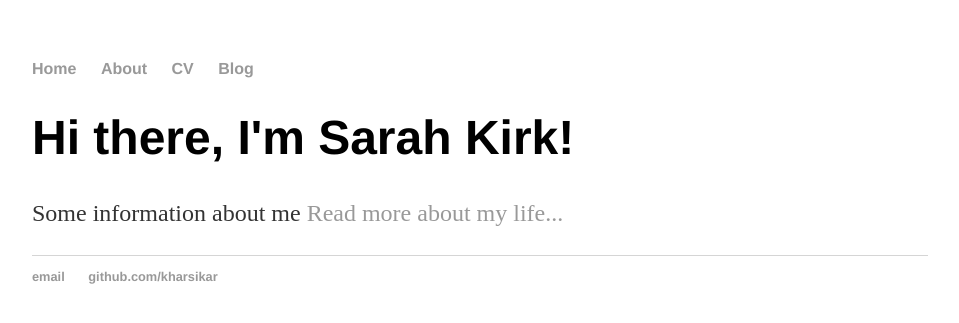
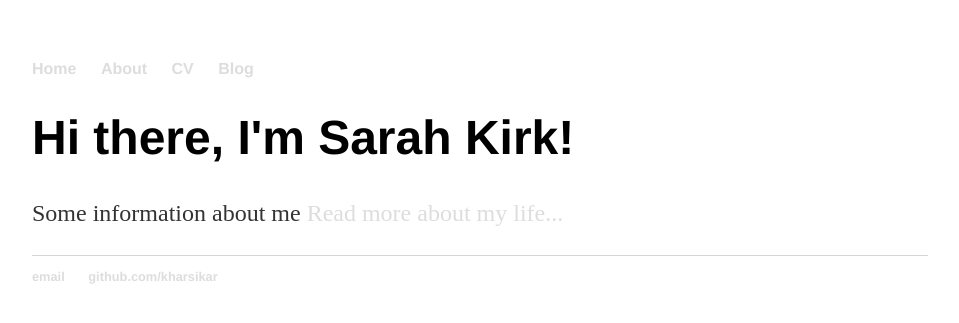
Before and after one commit to Kharsikar/kharsikar.github.io, a Jekyll site: the page built from index.html, in a window 1280 px wide. Shown: the top 323 px of the page, without its empty margins (160-1119 px from the left). Built offline with Jekyll 4.4.1, drawn with Linux system fonts in a browser that asks for light colours.

Commit message:
testing colour change

```diff
--- a/css/main.css
+++ b/css/main.css
@@ -14,7 +14,7 @@ nav ul li, footer ul li {
 }
 a {
     text-decoration: none;
-    color: #999;
+    color: #ddd;
 }
 a:hover {
     text-decoration: underline;
```
